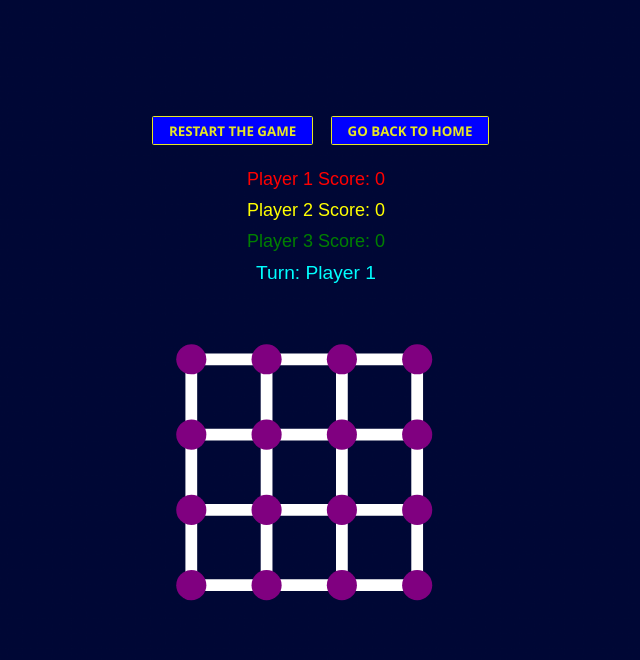
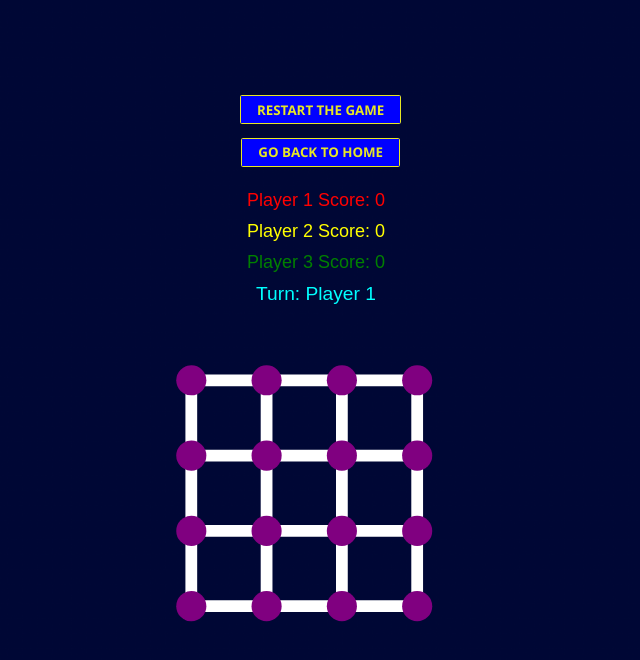
Before and after one commit to harsweet/dots-and-boxes, a Vue app: page /#/gameScreen in a window 1280 px wide. Shown: the top 660 px of the page, without its empty margins (324-964 px from the left). Built offline with nearby package versions, Linux system fonts and the light colour scheme.

Commit message:
Did some more cleanup

```diff
--- a/src/components/Board.vue
+++ b/src/components/Board.vue
@@ -2,7 +2,6 @@
   import BoxLine from './BoxLine.vue';
 </script>
 <template>
-    <div>
   <button class="page-link-btn" type="button"
   @click="this.$router.go()">
     RESTART THE GAME
@@ -11,7 +10,6 @@
   @click="this.$router.push('/')">
     GO BACK TO HOME
   </button>
-    </div>
   <template v-for="(score, index) in this.playerScores">
     <h5 class="score-dashboard-text board-element" :style="{'color': this.playerColors[index]}">Player {{index+1}} Score: {{score}}</h5>
   </template>
@@ -31,7 +29,6 @@
     <template v-for="(playerBoxesWon, index) in this.boxesWon">
       <template v-for="boxWon in playerBoxesWon">
         <text :x="boxWon.xStart+(sizeMultiplier/4.2)" :y="boxWon.yStart+(sizeMultiplier/1.6)" :fill="this.playerColors[index]" class="box-text">P{{index+1}}</text>
-          {{boxWon}}
       </template>
     </template>
   </svg>
```
Lines whose indentation alone changed are shown as unchanged.
